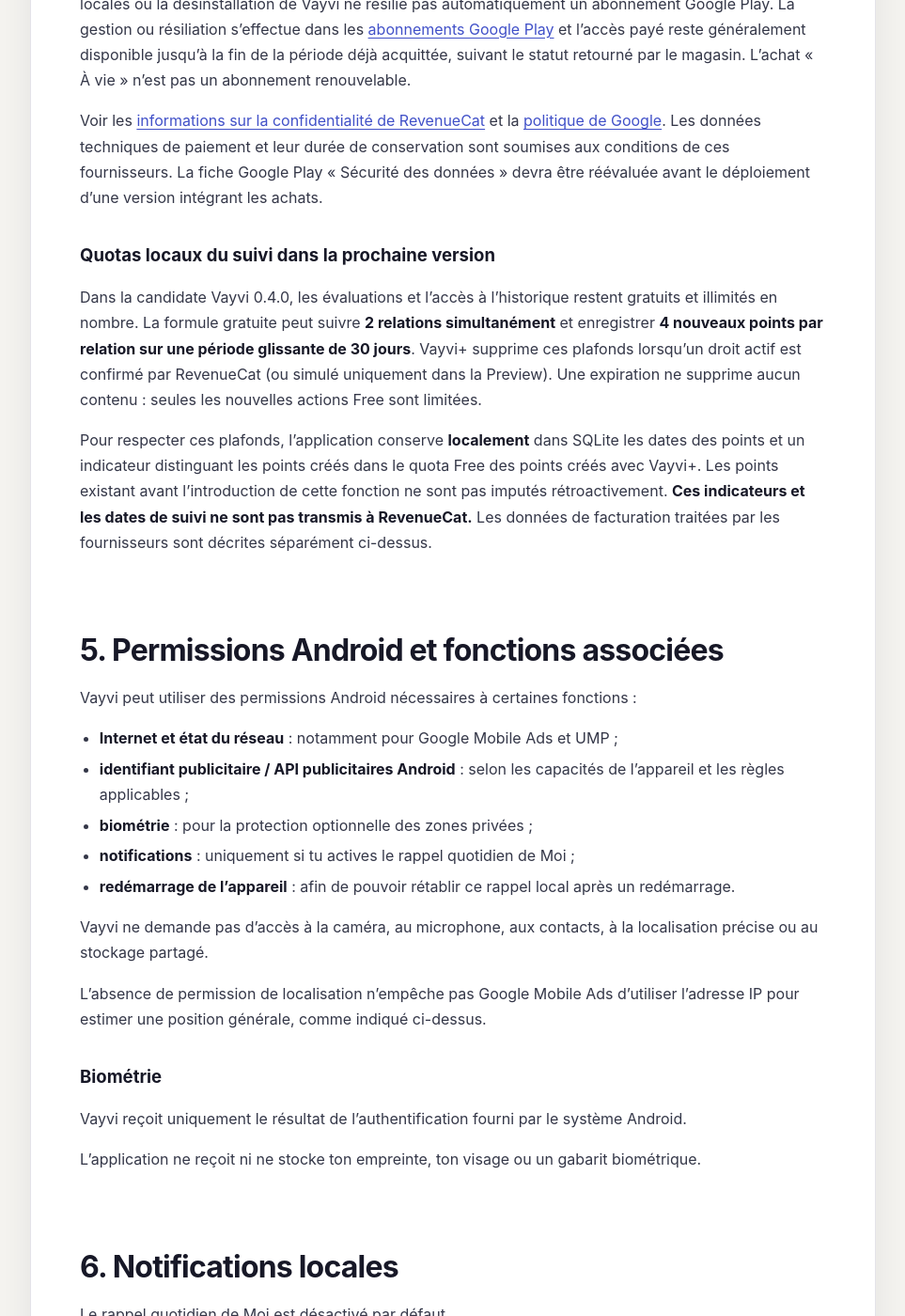
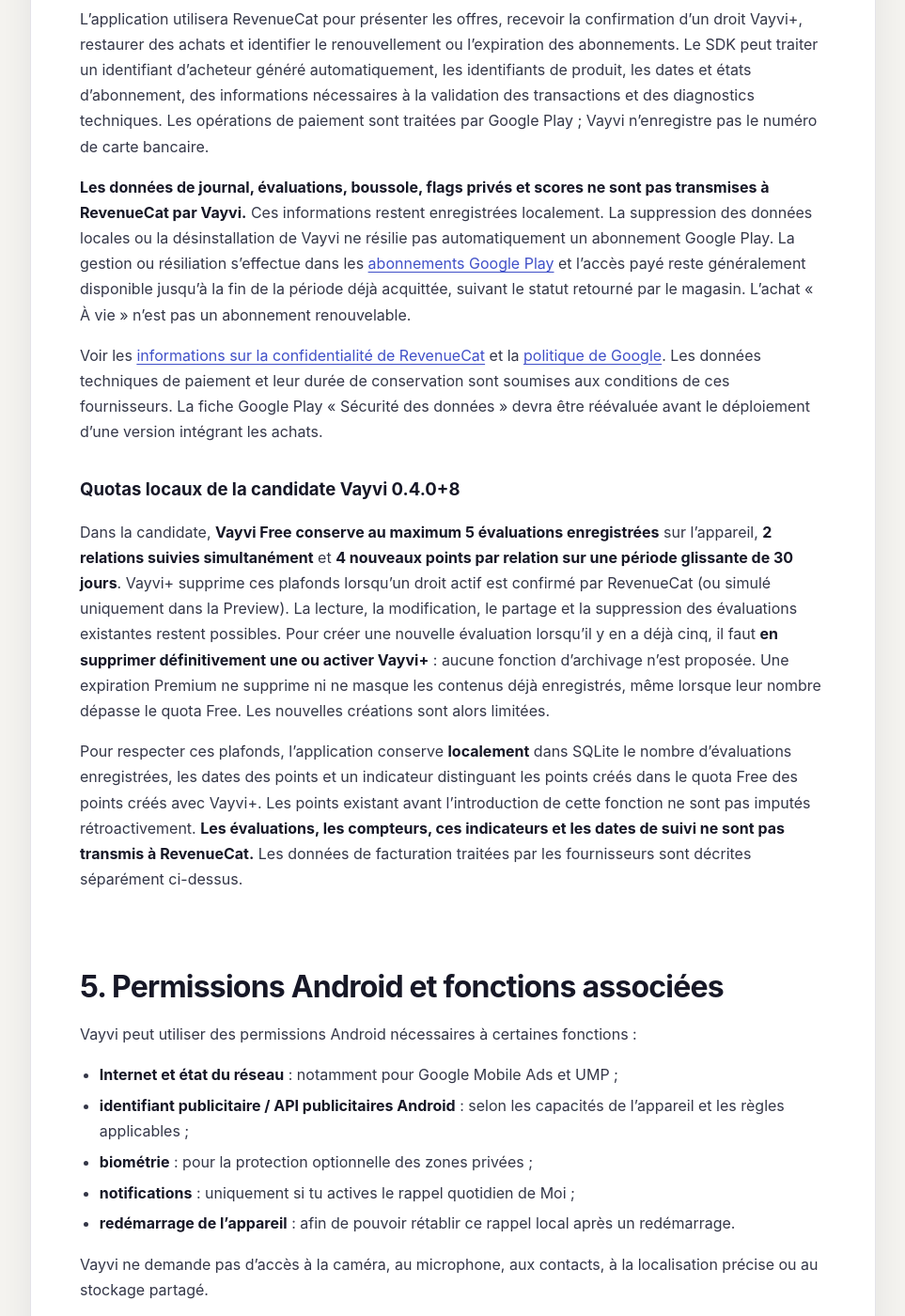
Before and after one commit to ShamsGolap/vayvi-privacy, a Jekyll site: the page built from index.md, in a window 1280 px wide and 1400 px high, scrolled down 5044 px. Shown: the whole window at 94% size, without its empty margins (158-1121 px from the left). Built offline with Jekyll 4.4.1, drawn with Linux system fonts in a browser that asks for light colours; some of the changed text lies outside the part shown.

Commit message:
docs(privacy): clarifier release Play, quota de 5 évaluations et données locales 0.4 [skip ci]

```diff
--- a/index.md
+++ b/index.md
@@ -8,12 +8,14 @@ description: Politique de confidentialité de l'application Android Vayvi publi
 
 **Informations juridiques complémentaires : [Conditions générales d’utilisation de Vayvi](./cgu.html).**
 
-**Dernière mise à jour : 2 novembre 2026**
+**Dernière mise à jour : 17 novembre 2026**
 
 Version concernée : Vayvi 0.3.0+7, Android `com.golappstudio.vayvi`.
 
 **Version 0.3.0+7 disponible sur Google Play dans le programme de test fermé Alpha.**
 Cette version inclut notamment la boussole intérieure, les défis, le journal émotionnel et les liens volontaires entre ressentis, évaluations et histoires suivies. Le programme de test est limité aux testeurs autorisés.
+
+**Évolution documentée, non encore distribuée sur Google Play :** Vayvi **0.4.0+8** est une candidate sur la branche de développement, distincte de la version 0.3.0+7 publiée dans le test fermé. Les fonctions, quotas et achats de la candidate sont indiqués comme tels ci-dessous. Les traductions supplémentaires présentes sur la branche expérimentale `experiment/global` ne constituent pas un lancement international.
 
 > **En bref**
 >
@@ -45,6 +47,8 @@ Selon les fonctions utilisées, tu peux notamment saisir ou sélectionner :
 - des intentions et notes facultatives dans Décide ;
 - les informations du profil personnel et son brouillon dans Moi ;
 - **à partir de la version 0.3.0+7**, tes choix de boussole intérieure (valeurs, besoins, limites et priorités), tes défis personnels et les notes privées de ton journal émotionnel (émotion choisie, intensité, contexte, réflexion facultative et dates).
+
+**Dans la candidate 0.4.0+8 uniquement**, un utilisateur Vayvi+ peut aussi enregistrer des flags personnalisés, leurs libellés et pondérations, ainsi que des révisions du catalogue et des références historiques des scores. Ces éléments demeurent dans la base locale de Vayvi, comme les autres données relationnelles.
 
 Vayvi utilise ces informations pour afficher tes évaluations, calculer les scores et interprétations demandés, permettre leur consultation et leur modification, et faire fonctionner les fonctions locales de l'application.
 
@@ -133,11 +137,11 @@ L'application utilisera RevenueCat pour présenter les offres, recevoir la confi
 
 Voir les [informations sur la confidentialité de RevenueCat](https://www.revenuecat.com/privacy/) et la [politique de Google](https://policies.google.com/privacy?hl=fr). Les données techniques de paiement et leur durée de conservation sont soumises aux conditions de ces fournisseurs. La fiche Google Play « Sécurité des données » devra être réévaluée avant le déploiement d'une version intégrant les achats.
 
-### Quotas locaux du suivi dans la prochaine version
+### Quotas locaux de la candidate Vayvi 0.4.0+8
 
-Dans la candidate Vayvi 0.4.0, les évaluations et l'accès à l'historique restent gratuits et illimités en nombre. La formule gratuite peut suivre **2 relations simultanément** et enregistrer **4 nouveaux points par relation sur une période glissante de 30 jours**. Vayvi+ supprime ces plafonds lorsqu'un droit actif est confirmé par RevenueCat (ou simulé uniquement dans la Preview). Une expiration ne supprime aucun contenu : seules les nouvelles actions Free sont limitées.
+Dans la candidate, **Vayvi Free conserve au maximum 5 évaluations enregistrées** sur l'appareil, **2 relations suivies simultanément** et **4 nouveaux points par relation sur une période glissante de 30 jours**. Vayvi+ supprime ces plafonds lorsqu'un droit actif est confirmé par RevenueCat (ou simulé uniquement dans la Preview). La lecture, la modification, le partage et la suppression des évaluations existantes restent possibles. Pour créer une nouvelle évaluation lorsqu'il y en a déjà cinq, il faut **en supprimer définitivement une ou activer Vayvi+** : aucune fonction d'archivage n'est proposée. Une expiration Premium ne supprime ni ne masque les contenus déjà enregistrés, même lorsque leur nombre dépasse le quota Free. Les nouvelles créations sont alors limitées.
 
-Pour respecter ces plafonds, l'application conserve **localement** dans SQLite les dates des points et un indicateur distinguant les points créés dans le quota Free des points créés avec Vayvi+. Les points existant avant l'introduction de cette fonction ne sont pas imputés rétroactivement. **Ces indicateurs et les dates de suivi ne sont pas transmis à RevenueCat.** Les données de facturation traitées par les fournisseurs sont décrites séparément ci-dessus.
+Pour respecter ces plafonds, l'application conserve **localement** dans SQLite le nombre d'évaluations enregistrées, les dates des points et un indicateur distinguant les points créés dans le quota Free des points créés avec Vayvi+. Les points existant avant l'introduction de cette fonction ne sont pas imputés rétroactivement. **Les évaluations, les compteurs, ces indicateurs et les dates de suivi ne sont pas transmis à RevenueCat.** Les données de facturation traitées par les fournisseurs sont décrites séparément ci-dessus.
 
 ## 5. Permissions Android et fonctions associées
 
```
